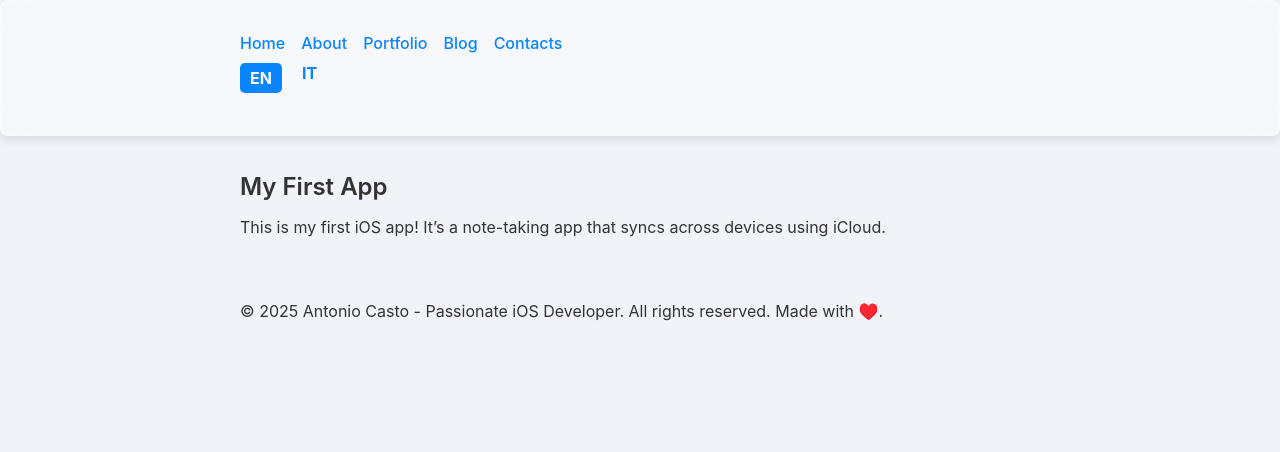
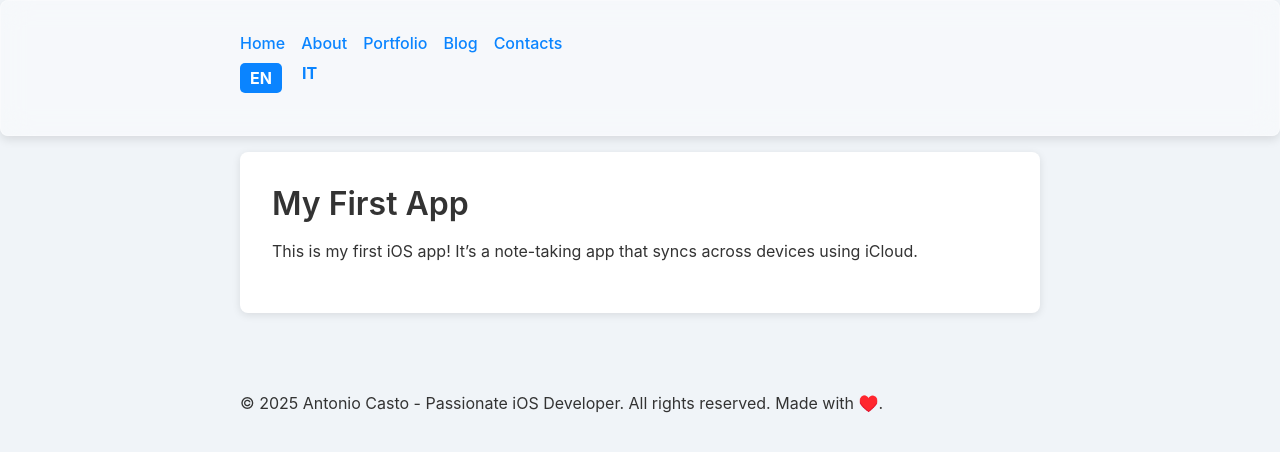
Before and after one commit to antoniocasto/acasto.dev, a Jekyll site: the page built from _portfolio/en/my-first-app.markdown, in a window 1280 px wide. Shown: the top 452 px of the page. Built offline with Jekyll 4.4.1, drawn with Linux system fonts in a browser that asks for light colours.

Commit message:
Refactor portfolio and post layouts to use 'collection_item' class; add styles for collection items

```diff
--- a/_layouts/portfolio.html
+++ b/_layouts/portfolio.html
@@ -2,7 +2,7 @@
 layout: default
 ---
 
-<article class="portfolio">
+<article class="collection_item">
     <h1>{{ page.title }}</h1>
     <div class="content">
       {{ content }}
--- a/_layouts/post.html
+++ b/_layouts/post.html
@@ -2,7 +2,7 @@
 layout: default
 ---
 
-<article class="post">
+<article class="collection_item">
     <h1>{{ page.title }}</h1>
     <p>
       <small>
--- /dev/null
+++ b/_sass/_collection_item.scss
@@ -0,0 +1,18 @@
+.collection_item {
+    background-color: #fff;
+    padding: 2rem;
+    margin-bottom: 2rem;
+    border-radius: 8px;
+    box-shadow: 0 2px 8px rgba(0,0,0,0.1);
+  }
+
+  .collection_item h1 {
+    margin-top: 0;
+    margin-bottom: 1rem;
+    font-size: 2.0rem;
+  }
+
+  .collection_item p {
+    line-height: 1.6;
+    margin-bottom: 1rem;
+  }
--- a/assets/css/style.scss
+++ b/assets/css/style.scss
@@ -7,3 +7,4 @@
 @import "base";
 @import "layout";
 @import "components";
+@import "collection_item";
```
